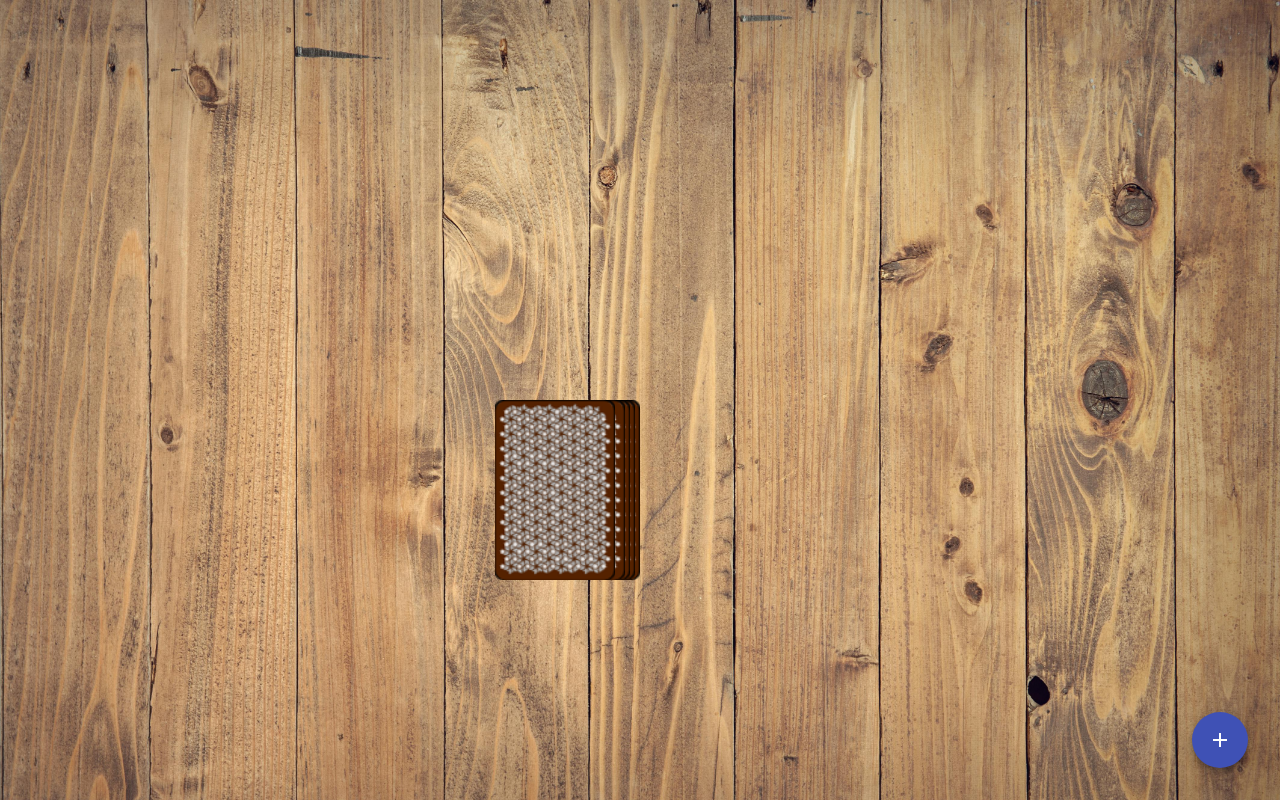
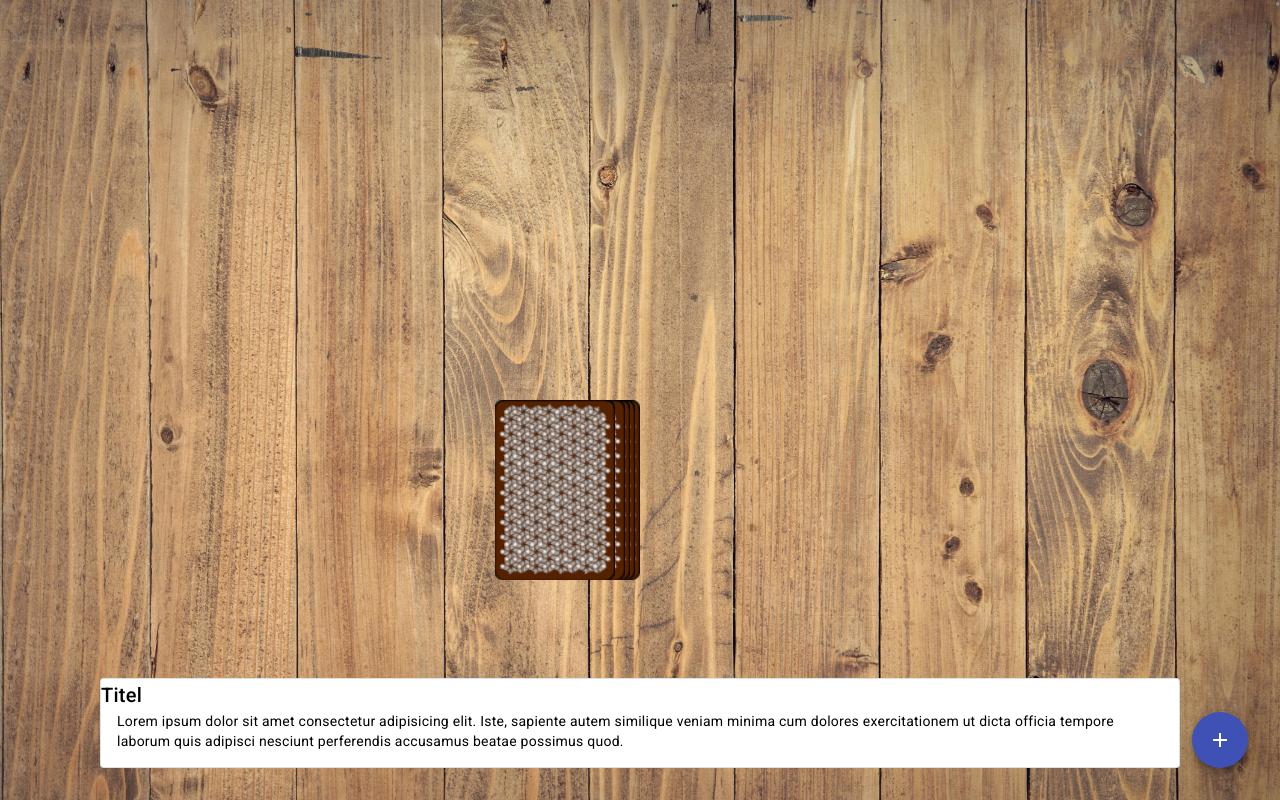
Before and after one commit to TimoRenken/ringoffire, an Angular app: page /game in a window 1280 px wide. Built offline with nearby package versions, Linux system fonts and the light colour scheme.

Commit message:
first steps to show game infos after clicking the card stack

```diff
--- /dev/null
+++ b/src/app/game-info/game-info.component.html
@@ -0,0 +1,6 @@
+<mat-card appearance="outlined">
+    <mat-card-title>Titel</mat-card-title>
+    <mat-card-content>Lorem ipsum dolor sit amet consectetur adipisicing elit. Iste, sapiente autem similique veniam
+        minima cum dolores exercitationem ut dicta officia tempore laborum quis adipisci nesciunt perferendis accusamus
+        beatae possimus quod.</mat-card-content>
+</mat-card>
--- /dev/null
+++ b/src/app/game-info/game-info.component.ts
@@ -0,0 +1,35 @@
+import { Component, Input } from '@angular/core';
+import { SharedModule } from '../shared.module';
+
+@Component({
+  selector: 'app-game-info',
+  standalone: true,
+  imports: [SharedModule],
+  templateUrl: './game-info.component.html',
+  styleUrl: './game-info.component.scss'
+})
+export class GameInfoComponent {
+  cardAction = [
+    { title: 'Waterfall', description: 'Everyone has to start drinking at the same time. As soon as player 1 stops drinking, player 2 may stop drinking. Player 3 may stop as soon as player 2 stops drinking, and so on.' },
+    { title: 'You', description: 'You decide who drinks' },
+    { title: 'Me', description: 'Congrats! Drink a shot!' },
+    { title: 'Category', description: 'Come up with a category (e.g. Colors). Each player must enumerate one item from the category.' },
+    { title: 'Bust a jive', description: 'Player 1 makes a dance move. Player 2 repeats the dance move and adds a second one. ' },
+    { title: 'Chicks', description: 'All girls drink.' },
+    { title: 'Heaven', description: 'Put your hands up! The last player drinks!' },
+    { title: 'Mate', description: 'Pick a mate. Your mate must always drink when you drink and the other way around.' },
+    { title: 'Thumbmaster', description: '' },
+    { title: 'Men', description: 'All men drink.' },
+    { title: 'Quizmaster', description: '' },
+    { title: 'Never have i ever...', description: 'Say something you nnever did. Everyone who did it has to drink.' },
+    { title: 'Rule', description: 'Make a rule. Everyone needs to drink when he breaks the rule.' },
+  ];
+
+  title:string = '';
+  description:string = ''
+  @Input() card:string | undefined = '';
+
+  constructor(){
+    console.log('current card is', this.card);
+  }
+}
--- a/src/app/game/game.component.html
+++ b/src/app/game/game.component.html
@@ -17,8 +17,9 @@
             src="../../assets/img/cards/{{ currentCard }}.png">
 
     </div>
+</div>
 
-</div>
+<app-game-info [card]="currentCard" class="pin_bottom"></app-game-info>
 
 <button mat-fab color="primary" class="btn_add" (click)="openDialog()">
     <mat-icon>add</mat-icon>
--- a/src/app/game/game.component.scss
+++ b/src/app/game/game.component.scss
@@ -63,3 +63,10 @@
   right: 32px;
   bottom: 32px;
 }
+
+.pin_bottom {
+  position: absolute;
+  bottom: 32px;
+  left: 100px;
+  right: 100px;
+}
--- a/src/app/game/game.component.ts
+++ b/src/app/game/game.component.ts
@@ -6,11 +6,12 @@
 import { MatButtonModule } from '@angular/material/button';
 import { MatDialog } from '@angular/material/dialog';
 import { DialogAddPlayerComponent } from '../dialog-add-player/dialog-add-player.component';
+import { GameInfoComponent } from "../game-info/game-info.component";
 
 @Component({
   selector: 'app-game',
   standalone: true,
-  imports: [CommonModule, PlayerComponent, MatIconModule, MatButtonModule],
+  imports: [CommonModule, PlayerComponent, MatIconModule, MatButtonModule, GameInfoComponent],
   templateUrl: './game.component.html',
   styleUrl: './game.component.scss'
 })
```
Also changed, not shown: src/app/shared.module.ts (+5 -2 lines), src/app/game-info/game-info.component.scss (added).
